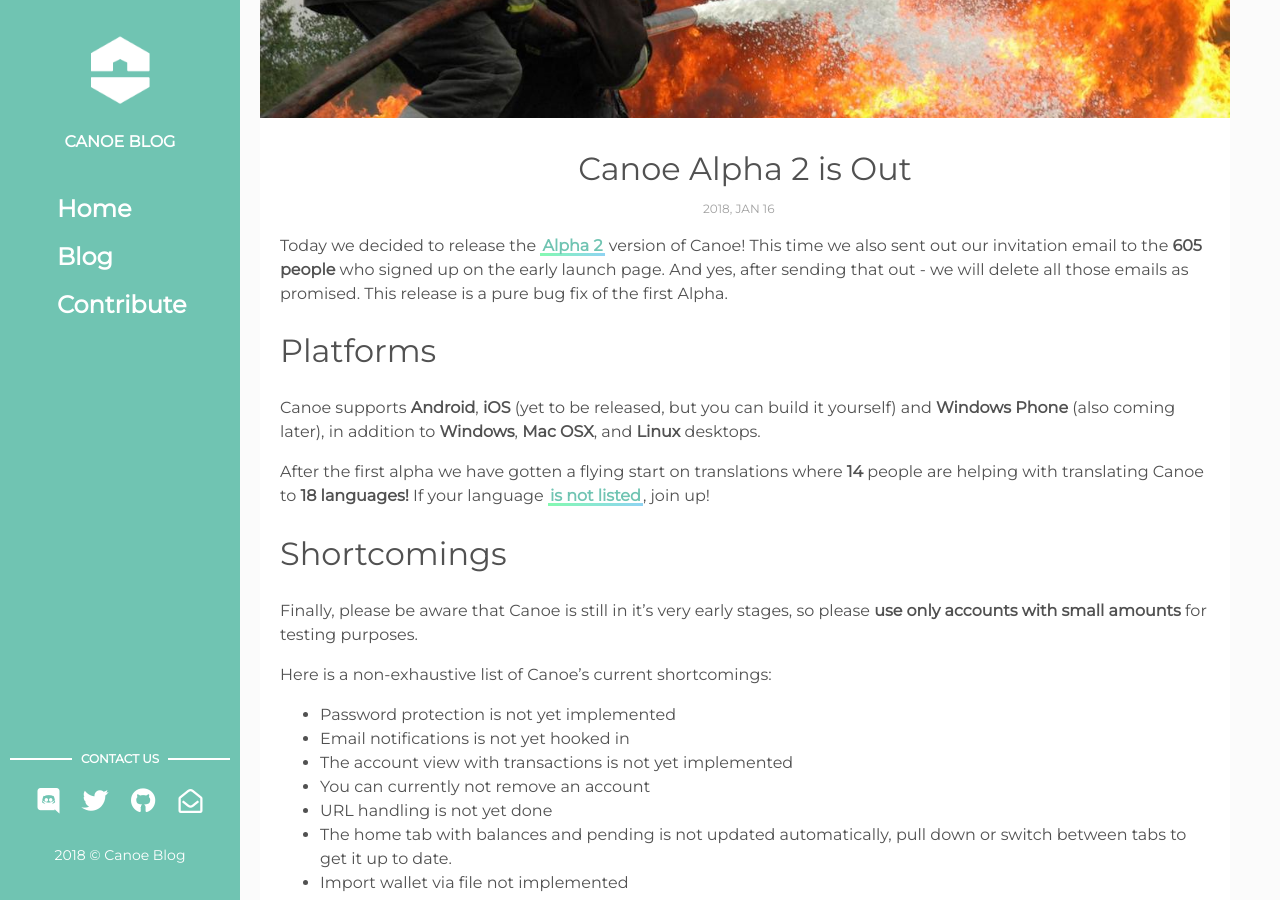
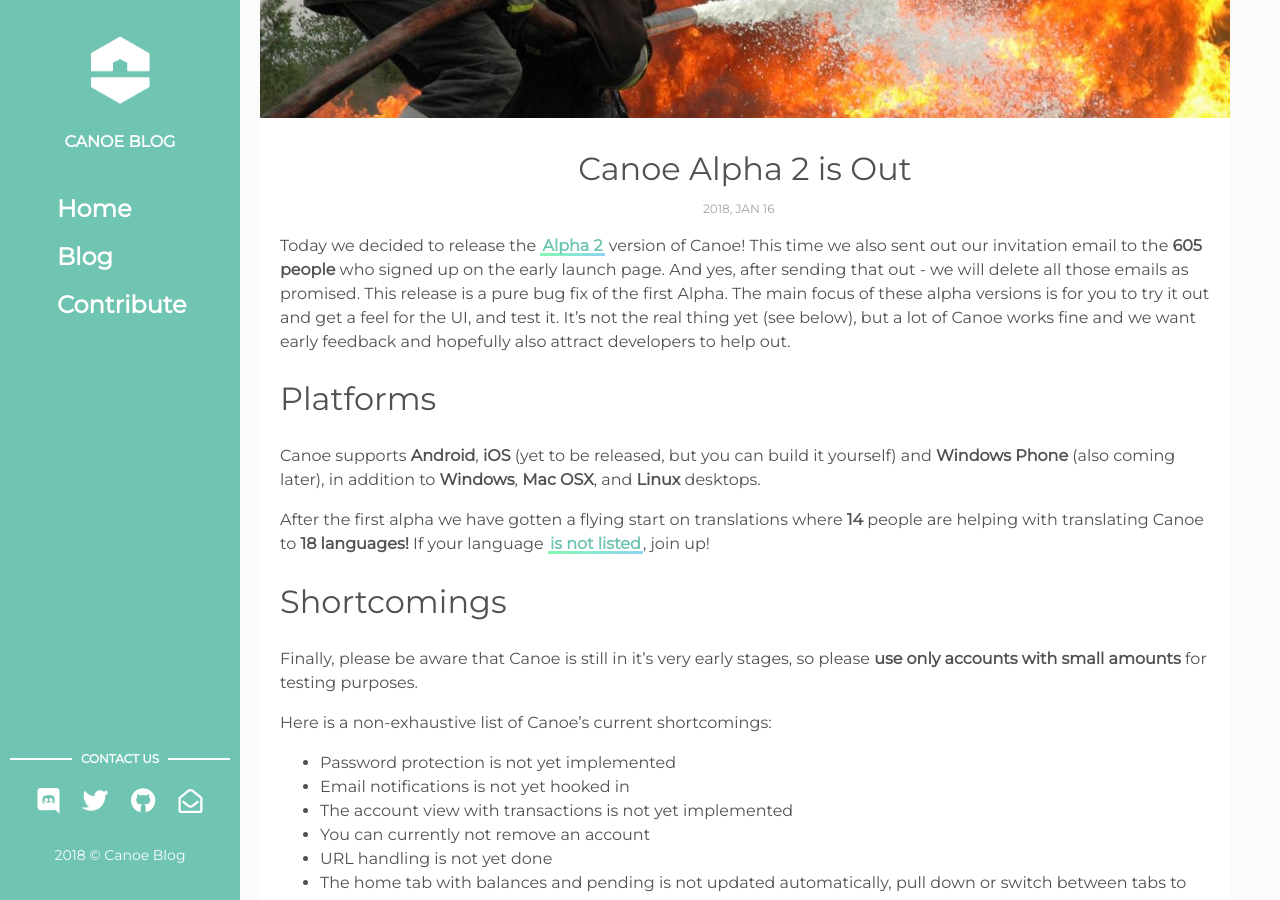
Before and after one commit to getcanoe/website, a Jekyll site: the page built from _posts/2018-01-16-canoe-alpha-2-out.markdown, in a window 1280 px wide and 900 px high, scrolled down 402 px. Built offline with Jekyll 4.4.1, drawn with Linux system fonts in a browser that asks for light colours; nearby versions of some CDN libraries.

Commit message:
Tweaked alpha article

```diff
--- a/_posts/2018-01-16-canoe-alpha-2-out.markdown
+++ b/_posts/2018-01-16-canoe-alpha-2-out.markdown
@@ -8,7 +8,7 @@
 tags: [canoe, mobile, launch, alpha] # add tag
 ---
 
-Today we decided to release the [Alpha 2](https://github.com/getcanoe/canoe/releases/tag/v0.2.0) version of Canoe! This time we also sent out our invitation email to the **605 people** who signed up on the early launch page. And yes, after sending that out - we will delete all those emails as promised. This release is a pure bug fix of the first Alpha.
+Today we decided to release the [Alpha 2](https://github.com/getcanoe/canoe/releases/tag/v0.2.0) version of Canoe! This time we also sent out our invitation email to the **605 people** who signed up on the early launch page. And yes, after sending that out - we will delete all those emails as promised. This release is a pure bug fix of the first Alpha. The main focus of these alpha versions is for you to try it out and get a feel for the UI, and test it. It's not the real thing yet (see below), but a lot of Canoe works fine and we want early feedback and hopefully also attract developers to help out.
 
 <!--more-->
 
```
